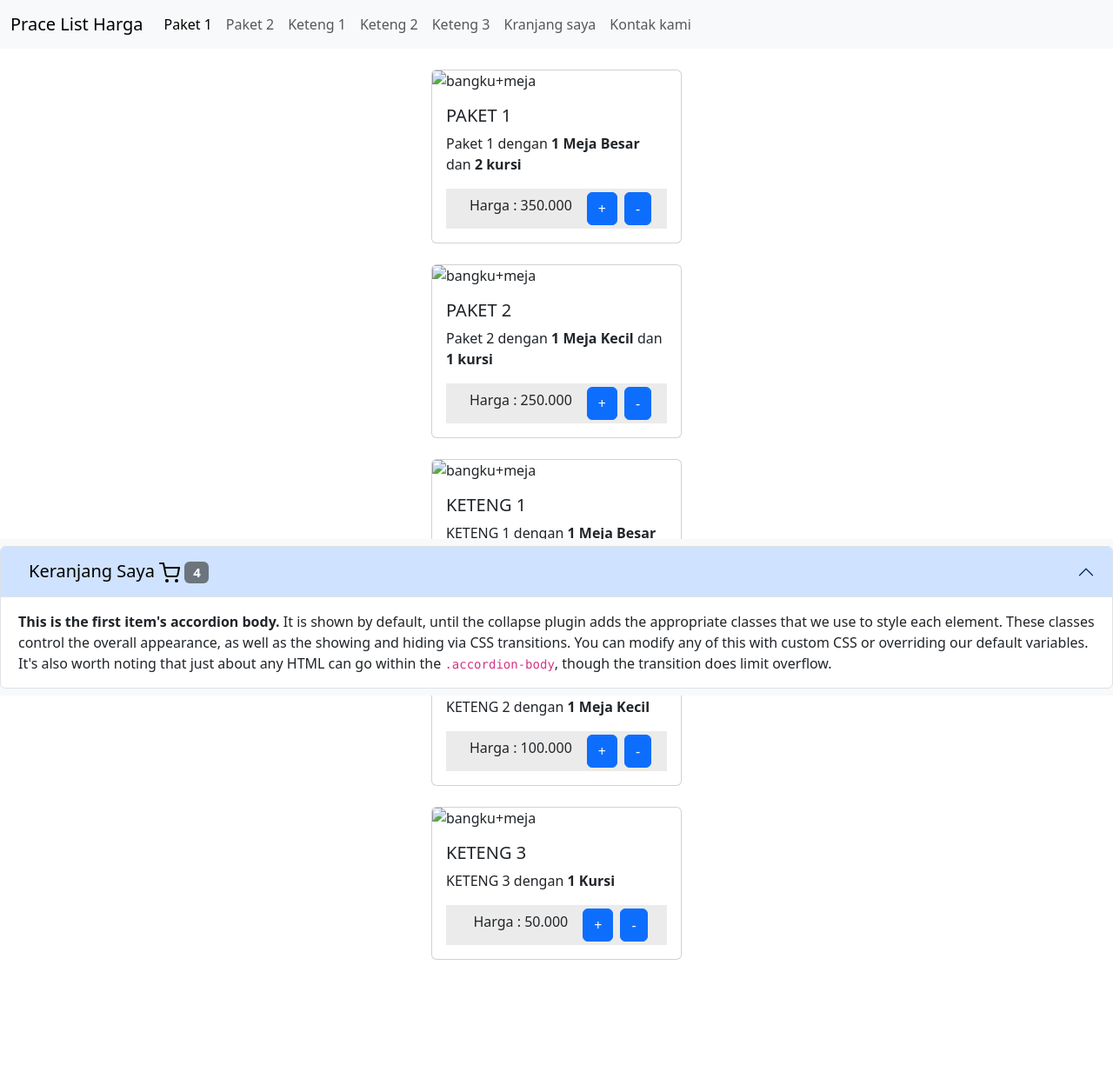
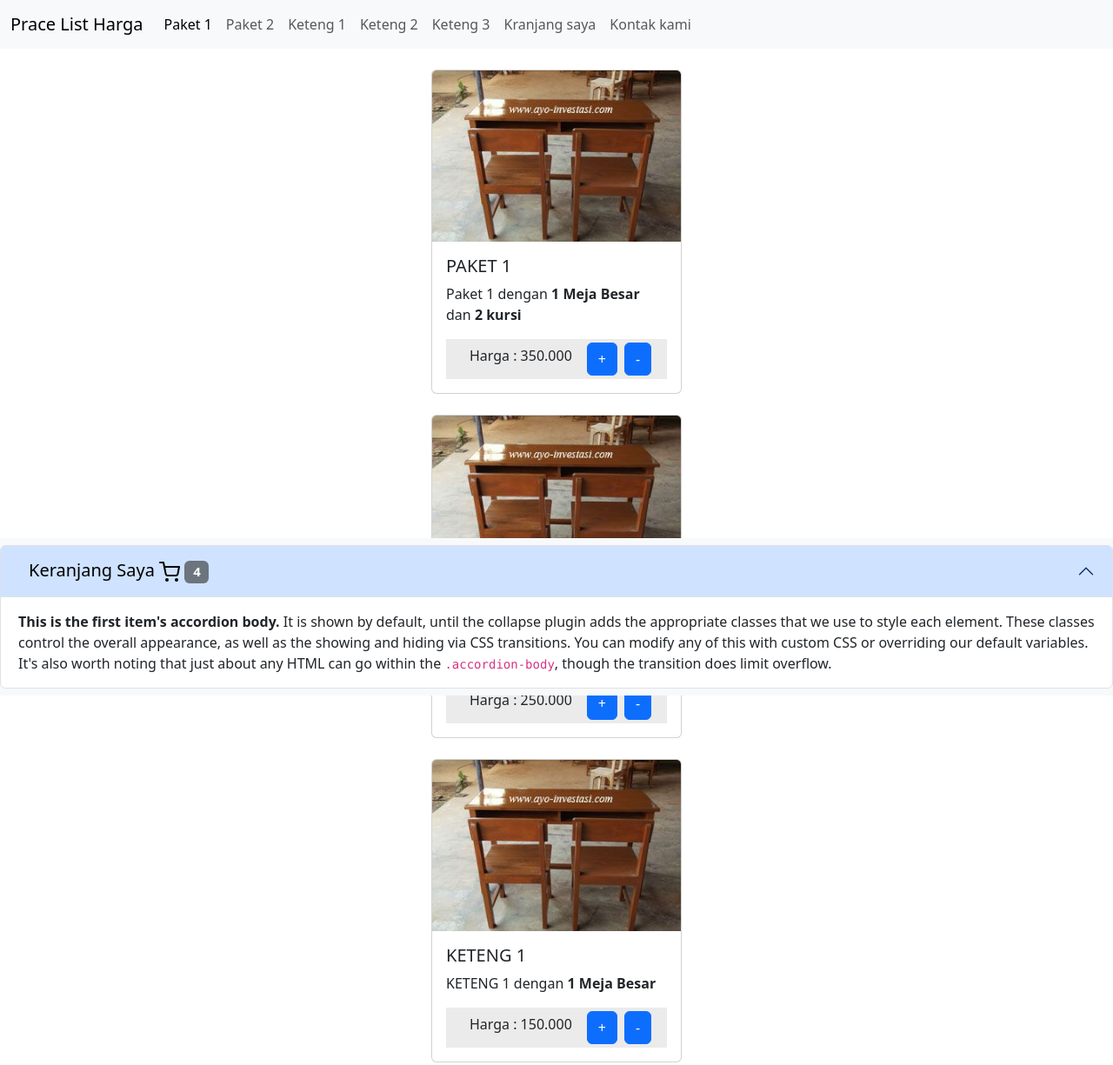
Before and after one commit to Extluke/KamiMebel.io, a plain HTML site: page index.html in a window 1280 px wide. Shown: the top 1225 px of the page at 87% size. Drawn offline with nearby package versions, Linux system fonts and the light colour scheme; the site is published under a folder, as on GitHub Pages, so addresses that start at the root find nothing.

Commit message:
perubahan image

```diff
--- a/index.html
+++ b/index.html
@@ -68,7 +68,7 @@
       <div id="Produk1" class="d-flex justify-content-center mt-4">
         <div class="card" style="width: 18rem">
           <img
-            src="/image/bangku+meja.jpg"
+            src="image/bangku+meja.jpg"
             class="card-img-top"
             alt="bangku+meja"
           />
@@ -92,7 +92,7 @@
       <div id="Produk1" class="d-flex justify-content-center mt-4">
         <div class="card" style="width: 18rem">
           <img
-            src="/image/bangku+meja.jpg"
+            src="image/bangku+meja.jpg"
             class="card-img-top"
             alt="bangku+meja"
           />
@@ -116,7 +116,7 @@
       <div id="Produk1" class="d-flex justify-content-center mt-4">
         <div class="card" style="width: 18rem">
           <img
-            src="/image/bangku+meja.jpg"
+            src="image/bangku+meja.jpg"
             class="card-img-top"
             alt="bangku+meja"
           />
@@ -138,7 +138,7 @@
       <div id="Produk1" class="d-flex justify-content-center mt-4">
         <div class="card" style="width: 18rem">
           <img
-            src="/image/bangku+meja.jpg"
+            src="image/bangku+meja.jpg"
             class="card-img-top"
             alt="bangku+meja"
           />
@@ -160,7 +160,7 @@
       <div id="Produk1" class="d-flex justify-content-center mt-4">
         <div class="card" style="width: 18rem">
           <img
-            src="/image/bangku+meja.jpg"
+            src="image/bangku+meja.jpg"
             class="card-img-top"
             alt="bangku+meja"
           />
@@ -226,7 +226,6 @@
 
     <!-- Kranjang End -->
 
-
     <script>
       feather.replace();
     </script>
```
